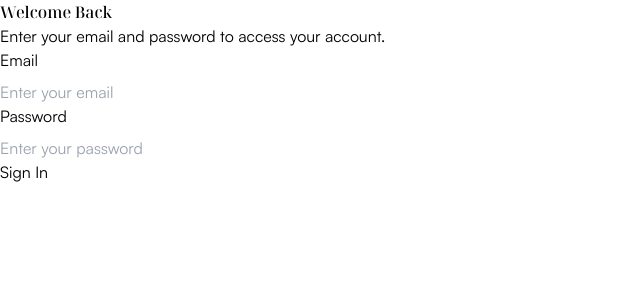
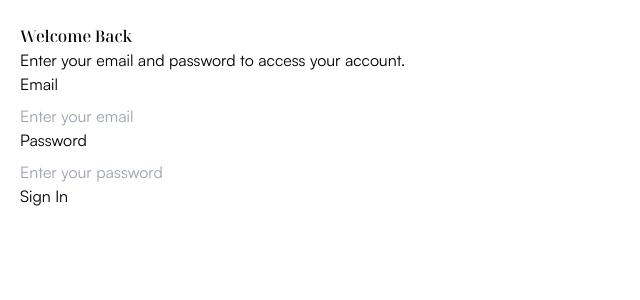
Before and after one commit to SouleymaneSy7/login-authentication-with-appwrite, a React (Vite) app: page /login in a window 1280 px wide. Shown: the top 300 px of the page, without its empty margins (0-640 px from the left). Built offline with nearby package versions, Linux system fonts and the light colour scheme; no server answers.

Commit message:
config: update the css configs

```diff
--- a/src/index.css
+++ b/src/index.css
@@ -17,8 +17,9 @@
   --modal-container-bg-clr: hsl(0, 0%, 0%, 0.4);
 
   --input-text-clr: hsl(0, 0%, 42%);
-  --text-dark-clr: var(--black-clr);
+  --dark-text-clr: var(--black-clr);
   --accent-text-clr: hsl(0, 0%, 24%);
+  --white-text-clr: hsl(0, 0%, 100%);
 
   --border-clr: hsl(0, 0%, 93%);
 
@@ -32,7 +33,7 @@
 
   --fs-heading-lg: clamp(1.5rem, 1.0714rem + 2.1429vw, 3rem);
   --fs-heading-sm: clamp(1.25rem, 1.1786rem + 0.3571vw, 1.5rem);
-  --fs-body: clamp(0.875rem, 0.8393rem + 0.1786vw, 1rem);
+  --fs-body: clamp(1rem, 0.9643rem + 0.1786vw, 1.125rem);
   --fs-input-placeholder: var(--fs-small);
   --fs-forgot-password: var(--fs-small);
   --fs-errors: var(--fs-x-small);
@@ -41,6 +42,13 @@
   --fw-regular: 400;
   --fw-semi-bold: 500;
   --fw-bold: 600;
+
+  /* Border Radius */
+  --border-radius-sm: 0.25rem; /* 4px */
+  --border-radius-md: 0.375rem; /* 6px */
+  --border-radius-lg: 0.5rem; /* 8px */
+
+  /* Transition */
 }
 
 @layer base {
@@ -95,6 +103,17 @@
   h3 {
     font-family: var(--heading-font-family);
   }
+
+  body {
+    padding: 1.5rem 1.25rem;
+
+    height: 100vh;
+  }
+
+  #root {
+    width: 100%;
+    height: 100%;
+  }
 }
 
 .visually-hidden {
```
